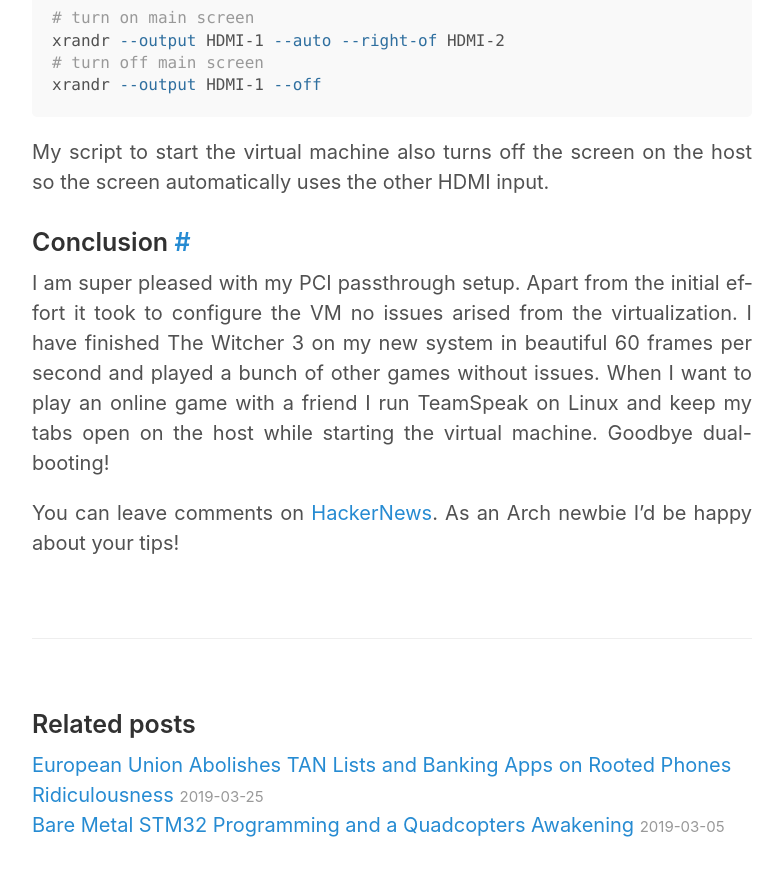
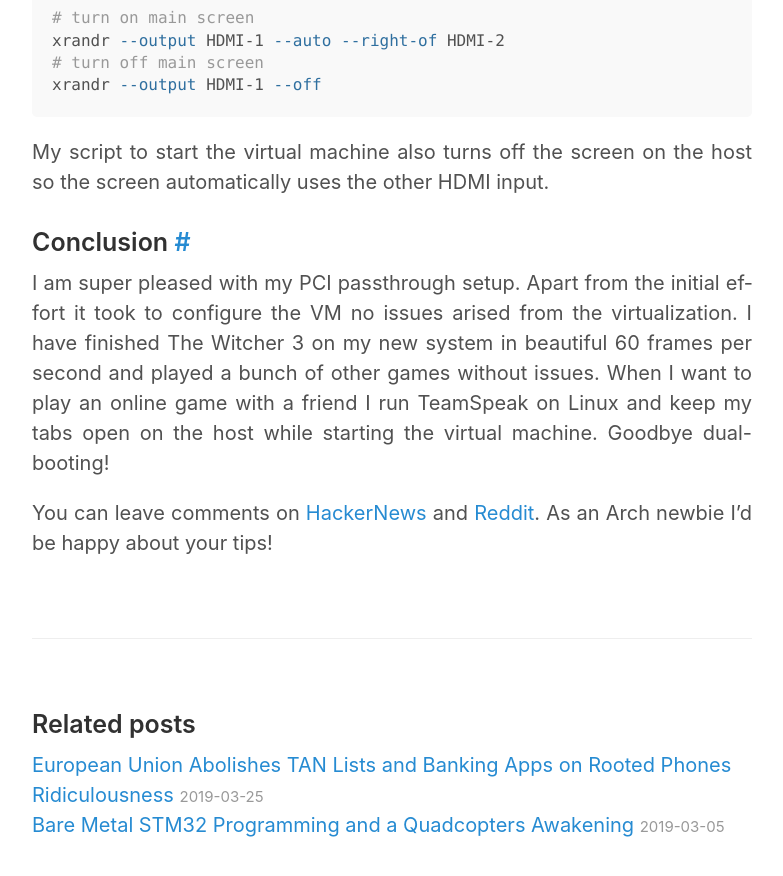
Before and after one commit to timakro/web, a Jekyll site: the page built from _posts/2019-05-07-new-hardware-switching-to-arch-linux.md, in a window 1280 px wide and 900 px high, scrolled down 7279 px. Shown: the top 876 px of the window, without its empty margins (248-1031 px from the left). Built offline with Jekyll 4.4.1, drawn with Linux system fonts in a browser that asks for light colours.

Commit message:
Add Reddit link

```diff
--- a/_posts/2019-05-07-new-hardware-switching-to-arch-linux.md
+++ b/_posts/2019-05-07-new-hardware-switching-to-arch-linux.md
@@ -152,4 +152,4 @@
 
 I am super pleased with my PCI passthrough setup. Apart from the initial effort it took to configure the VM no issues arised from the virtualization. I have finished The Witcher 3 on my new system in beautiful 60 frames per second and played a bunch of other games without issues. When I want to play an online game with a friend I run TeamSpeak on Linux and keep my tabs open on the host while starting the virtual machine. Goodbye dual-booting!
 
-You can leave comments on [HackerNews](https://news.ycombinator.com/item?id=19849809). As an Arch newbie I'd be happy about your tips!
+You can leave comments on [HackerNews](https://news.ycombinator.com/item?id=19849809) and [Reddit](https://www.reddit.com/r/VFIO/comments/bmp4cl/my_windows_gaming_virtual_machine_setup/). As an Arch newbie I'd be happy about your tips!
```
